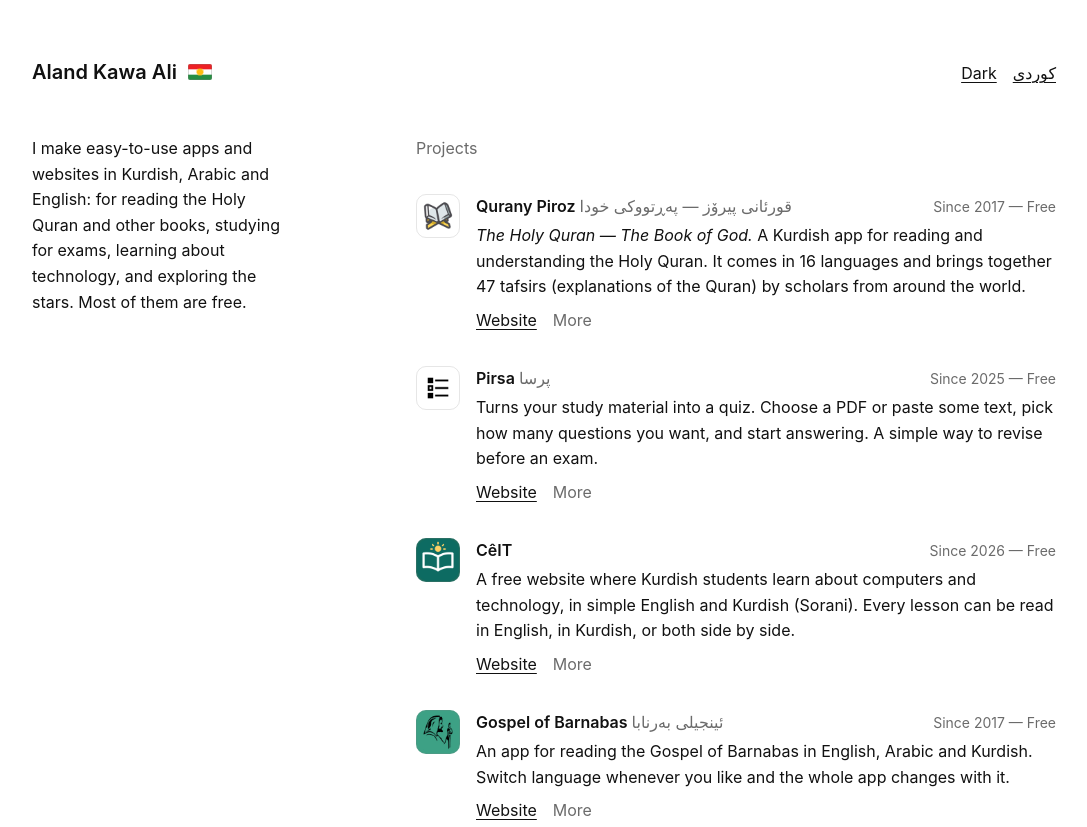
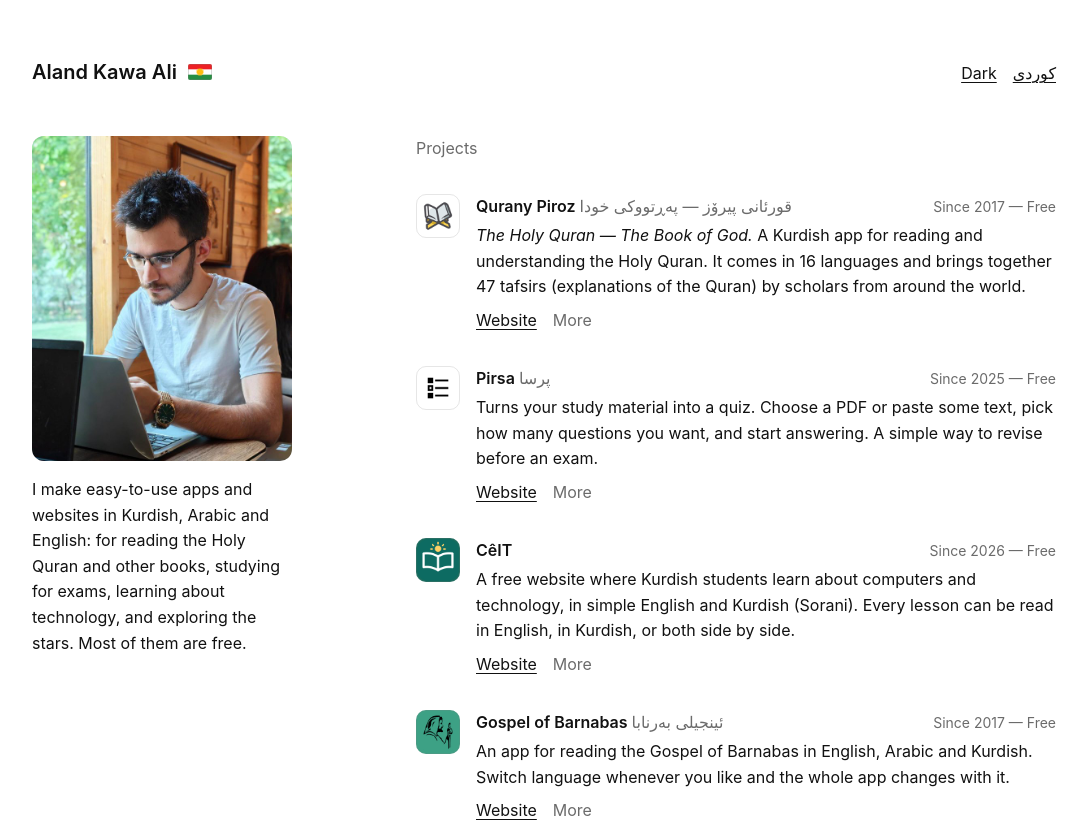
Before and after one commit to XAlandK/alandkawaali, a plain HTML site: page index.html in a window 1280 px wide. Shown: the top 827 px of the page, without its empty margins (96-1183 px from the left). Drawn offline with Linux system fonts and the light colour scheme.

Commit message:
Add Aland's photo to the home pages
The photo sits above the introduction: across the left column on desktop,
where both stay in view while the projects scroll on tall enough windows,
and as a smaller portrait on phones. The image is cropped to 4:5, resized
to 640×800 and saved without photo metadata.

Co-Authored-By: Claude Opus 5.5 <noreply@anthropic.com>

```diff
--- a/index.html
+++ b/index.html
@@ -33,10 +33,13 @@
   </header>
 
   <main>
-    <p class="intro">
-      I make easy-to-use apps and websites in Kurdish, Arabic and English: for reading the Holy Quran and other
-      books, studying for exams, learning about technology, and exploring the stars. Most of them are free.
-    </p>
+    <div class="about">
+      <img class="portrait" src="images/aland-kawa-ali.jpg" alt="Aland Kawa Ali working at a laptop" width="640" height="800">
+      <p class="intro">
+        I make easy-to-use apps and websites in Kurdish, Arabic and English: for reading the Holy Quran and other
+        books, studying for exams, learning about technology, and exploring the stars. Most of them are free.
+      </p>
+    </div>
 
     <section id="projects">
       <h2 class="section-label">Projects</h2>
--- a/styles.css
+++ b/styles.css
@@ -79,6 +79,17 @@ h1 { font-size: 1.25rem; font-weight: 600; }
   border-radius: 2px;
   outline: 1px solid rgb(128 128 128 / 0.3);
   outline-offset: -1px;
+}
+
+.about { margin-top: 24px; }
+
+.portrait {
+  display: block;
+  width: 200px;
+  max-width: 100%;
+  height: auto;
+  border-radius: 12px;
+  background: var(--line);
 }
 
 .intro { margin-top: 16px; }
@@ -388,7 +399,7 @@ input[type="range"] {
     padding-bottom: 80px;
   }
 
-  /* Home: the introduction stays in view beside the list of projects. */
+  /* Home: the photo and introduction sit beside the list of projects. */
   .home main,
   .home .contact {
     display: grid;
@@ -396,12 +407,11 @@ input[type="range"] {
     justify-content: space-between;
     column-gap: 64px;
   }
-  .home .intro {
-    position: sticky;
-    top: var(--page-top);
+  .home .about {
     align-self: start;
     margin-top: 48px;
   }
+  .portrait { width: 100%; }
   .home .contact p { grid-column: 2; }
 
   /* Calculator: the inputs and result on one side, the map filling the other. */
@@ -429,3 +439,12 @@ input[type="range"] {
     margin-top: 0;
   }
 }
+
+/* The photo and introduction stay in view while the projects scroll, but only when the window
+   is tall enough to show them whole; otherwise the end of the introduction would be cut off. */
+@media (min-width: 960px) and (min-height: 700px) {
+  .home .about {
+    position: sticky;
+    top: var(--page-top);
+  }
+}
```
Also changed, not shown: ku.html (+7 -4 lines), images/aland-kawa-ali.jpg (added), 1 other file.
